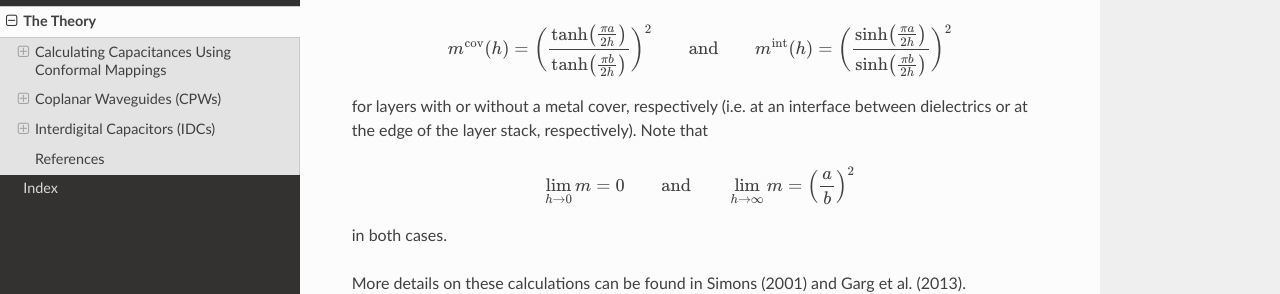
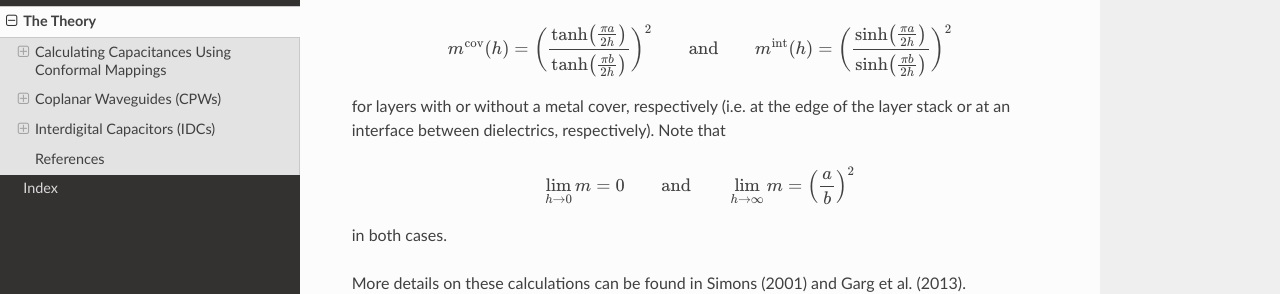
Before and after one commit to schtandard/geocalc, a Sphinx documentation site: the page built from docs/source/theory.rst, in a window 1280 px wide and 900 px high, scrolled down 1926 px. Shown: the part 161-455 px from the top of the window. Built offline with Sphinx 7.4.7 and the Read the Docs theme 3.1.0, drawn with Linux system fonts in a browser that asks for light colours.

Commit message:
Correct correspondence order

```diff
--- a/docs/source/theory.rst
+++ b/docs/source/theory.rst
@@ -120,8 +120,8 @@ The parameter :math:`m(h)` is given by
    m^{\mathrm{int}}(h) = \biggl( \frac{\sinh\bigl( \frac{\pi a}{2 h} \bigr)}
                                       {\sinh\bigl( \frac{\pi b}{2 h} \bigr)} \biggr)^2
 
-for layers with or without a metal cover, respectively (i.e. at an interface between
-dielectrics or at the edge of the layer stack, respectively). Note that
+for layers with or without a metal cover, respectively (i.e. at the edge of the layer
+stack or at an interface between dielectrics, respectively). Note that
 
 .. math::
 
```
